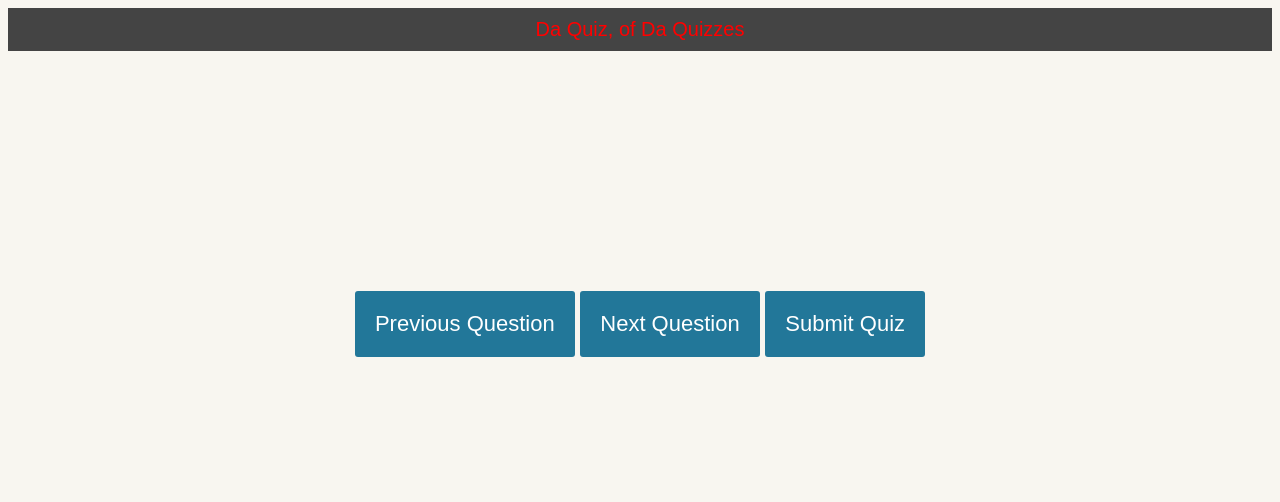
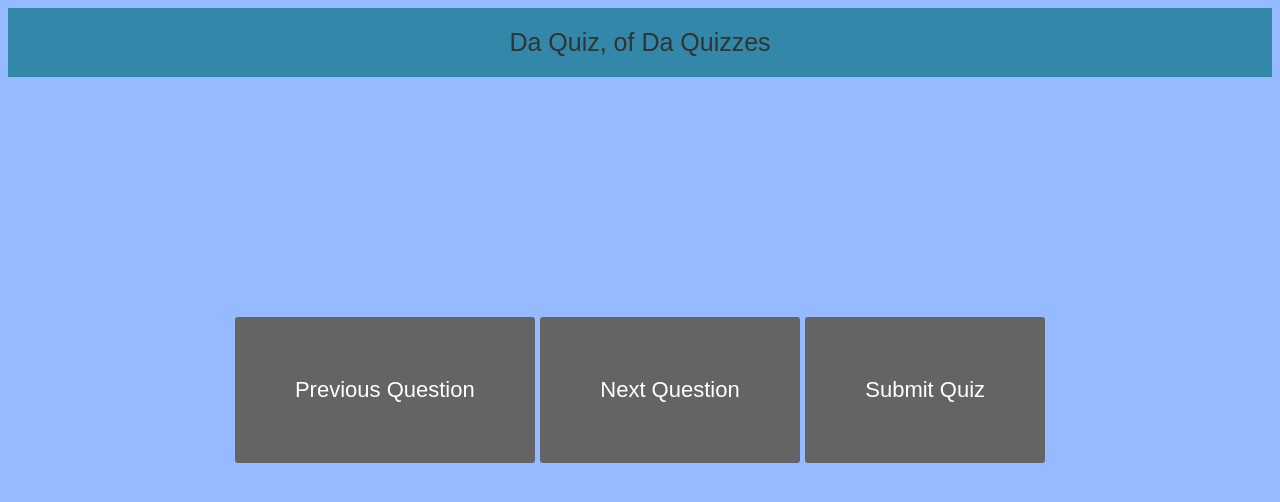
Before and after one commit to jamesmoops/TriviaGame, a plain HTML site: page TriviaGame/index.html in a window 1280 px wide. Drawn offline with Linux system fonts and the light colour scheme.

Commit message:
Updated JS, CSS

```diff
--- a/TriviaGame/assets/css/style.css
+++ b/TriviaGame/assets/css/style.css
@@ -6,42 +6,42 @@ body{
 	color: #333;
   font-weight: 500;
   text-align: center;
-  background-color: #f8f6f0;
+  background-color: #95baff;
 }
 h1{
-  font-weight: 300;
+  font-weight: 400;
   margin: 0px;
-  padding: 10px;
-  font-size: 20px;
-  background-color: #444;
-  color: rgb(255, 0, 0);
+  padding: 20px;
+  font-size: 25px;
+  background-color: #38a;
+  color:(0, 0, 0);
 }
 .question{
-  font-size: 30px;
-  margin-bottom: 10px;
+  font-size: 40px;
+  margin-bottom: 15px;
 }
 .answers {
-  margin-bottom: 20px;
+  margin-bottom: 30px;
   text-align: left;
   display: inline-block;
 }
 .answers label{
   display: block;
-  margin-bottom: 10px;
+  margin-bottom: 20px;
 }
 button{
   font-family: 'Work Sans', sans-serif;
 	font-size: 22px;
-	background-color: #279;
+	background-color: #646464;
 	color: #fff;
 	border: 0px;
 	border-radius: 3px;
-	padding: 20px;
+	padding: 60px;
 	cursor: pointer;
-	margin-bottom: 20px;
+	margin-bottom: 60px;
 }
 button:hover{
-	background-color: #38a;
+	background-color: #000000;
 }
 
 
--- a/TriviaGame/assets/javascript/app.js
+++ b/TriviaGame/assets/javascript/app.js
@@ -60,7 +60,7 @@
             );
         });
 
-        // combine outlist into a string
+        // combine output into a string
         quizContainer.innerHTML = output.join("");
     }
 
@@ -143,5 +143,3 @@
     previousButton.addEventListener("click", showPreviousSlide);
     nextButton.addEventListener("click", showNextSlide);
 })();
-
-// Got relatively confused toward the end from 95 to the rest. Was able to get the right code but not able to make live, will come to office hours to seek how to get it all going properly.
```
Also changed, not shown: TriviaGame/index.html (+0 -1 lines), 1 other file.
